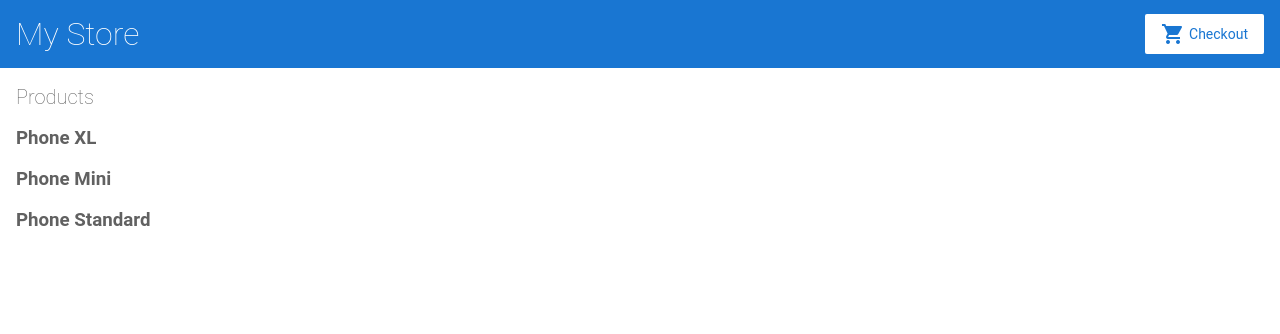
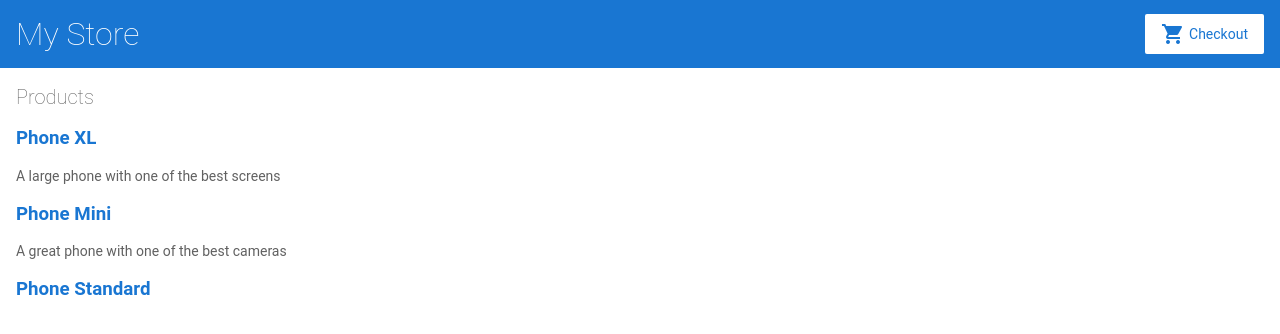
Before and after one commit to sudhirchauhan/angular-study, an Angular app: page / in a window 1280 px wide. Shown: the top 334 px of the page. Built offline with nearby package versions, Linux system fonts and the light colour scheme.

Commit message:
ngFor and ngIf demo

```diff
--- a/src/app/product-list/product-list.component.html
+++ b/src/app/product-list/product-list.component.html
@@ -1,7 +1,13 @@
 <h2>Products</h2>
 
 <div *ngFor="let product of products">
-<h3>
-  {{product.name}}
-</h3>
+  <h3>
+    <a [title]="product.name + ' details'">
+    {{product.name}}
+    </a>
+  </h3>
+
+  <p *ngIf="product.description">
+    {{product.description}}
+  </p>
 </div>
```
